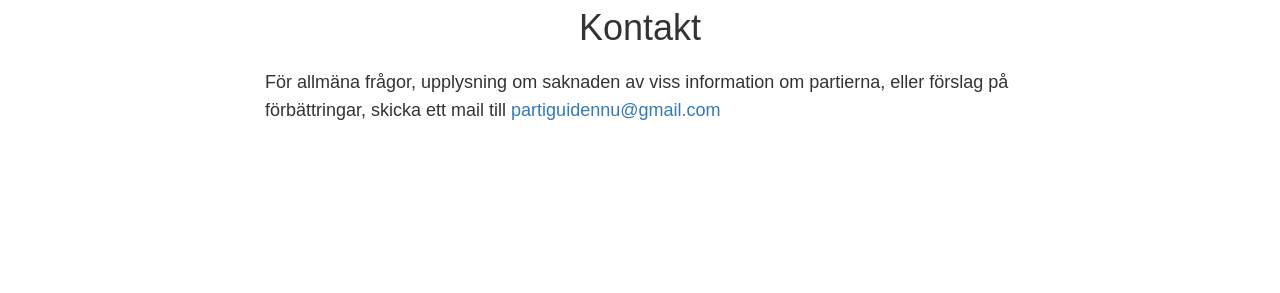
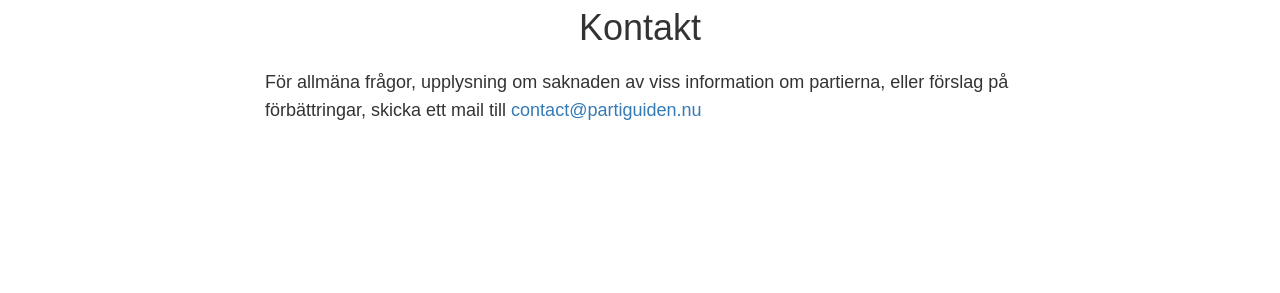
Before and after one commit to Ackuq/partiguiden.nu, a Jekyll site: the page built from kontakt.md, in a window 1280 px wide. Shown: the part 183-476 px from the top of the page. Built offline with Jekyll 4.4.1, drawn with Linux system fonts in a browser that asks for light colours; some web fonts are replaced; some of the changed text lies outside the part shown.

Commit message:
New mail address

```diff
--- a/_layouts/default.html
+++ b/_layouts/default.html
@@ -168,7 +168,7 @@
                         </script>
                         Axel Pettersson</p>
                     <p id="mail">
-                        <a href="mailto:partiguidennu@gmail.com"><i class="far fa-envelope"></i> partiguidennu@gmail.com</a>
+                        <a href="mailto:contact@partiguiden.nu"><i class="far fa-envelope"></i> contact@partiguiden.nu</a>
                     </p>
                     <a href="https://www.facebook.com/partiguiden/"> <i class="fab fa-facebook-square fa-2x"></i> </a>
                 </div>
--- a/google898b8048bcf7d365.html
+++ /dev/null
@@ -1 +0,0 @@
-google-site-verification: google898b8048bcf7d365.html
--- a/kontakt.md
+++ b/kontakt.md
@@ -11,7 +11,7 @@ title: Kontakt
             <h1 id="pageTitle">{{page.title}}</h1>
         </div>
         <div class="col-md-8 col-md-offset-2" style="margin-bottom:20px">
-            <h4 class="contentText">För allmäna frågor, upplysning om saknaden av viss information om partierna, eller förslag på förbättringar, skicka ett mail till <a href="mailto:partiguidennu@gmail.com">partiguidennu@gmail.com</a></h4>
+            <h4 class="contentText">För allmäna frågor, upplysning om saknaden av viss information om partierna, eller förslag på förbättringar, skicka ett mail till <a href="mailto:contact@partiguiden.nu">contact@partiguiden.nu</a></h4>
         </div>
     </div>
 </div>
```
